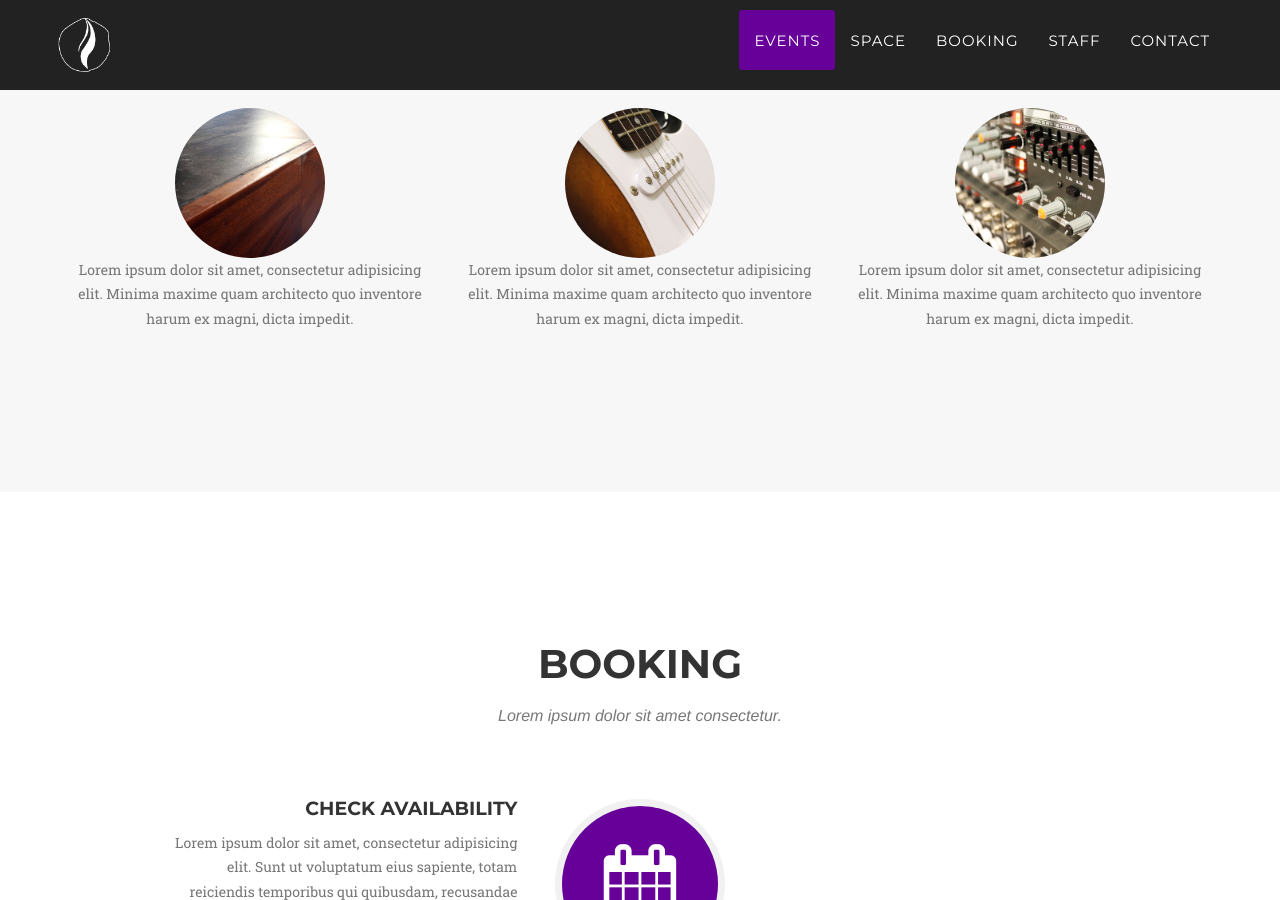
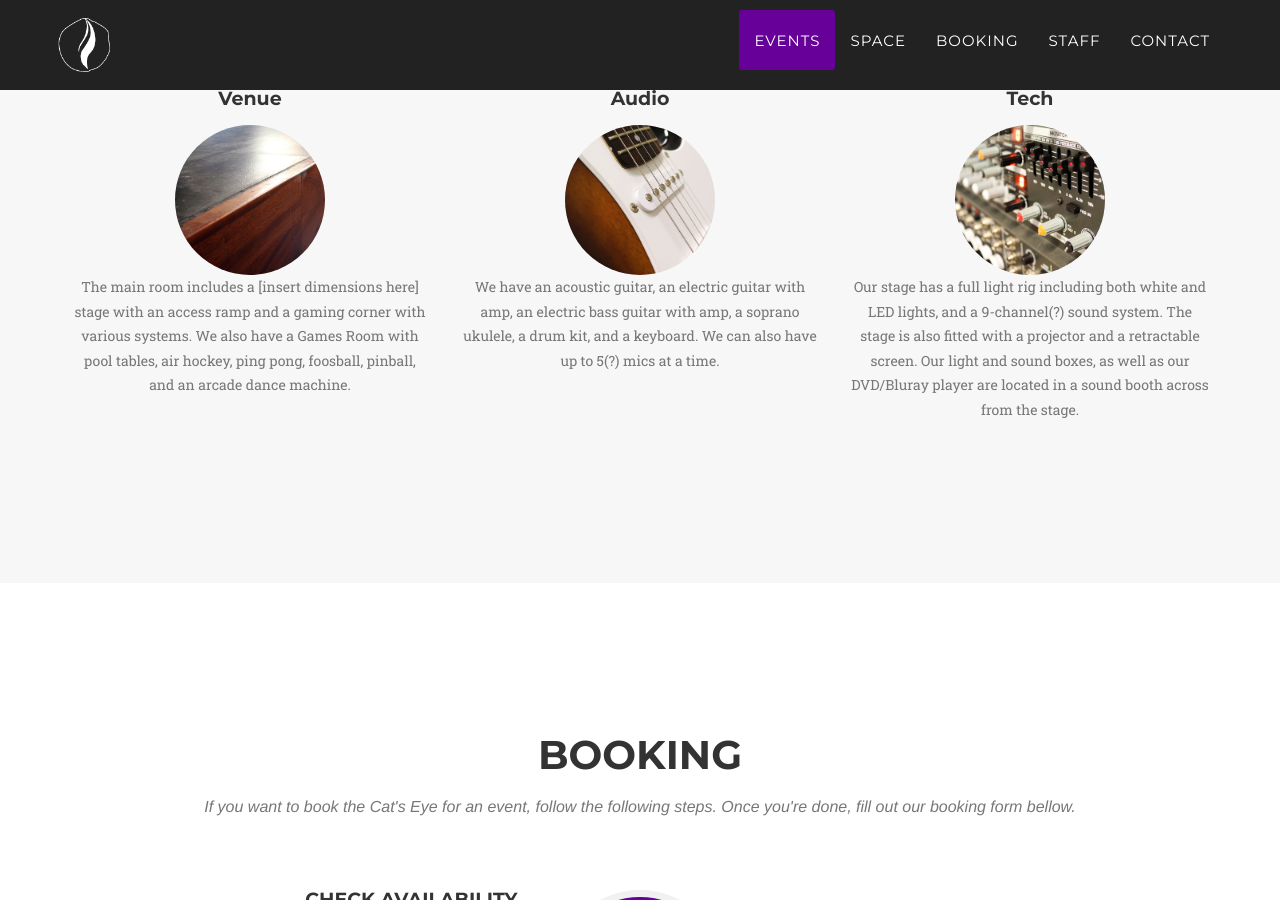
Before and after one commit to ryanfan/cats-eye-revamped, a Jekyll site: the page built from index.html, in a window 1280 px wide and 900 px high, scrolled down 1987 px. Built offline with Jekyll 4.4.1, drawn with Linux system fonts in a browser that asks for light colours; some web fonts are replaced; some of the changed text lies outside the part shown.

Commit message:
Updated text on site

```diff
--- a/_includes/about.html
+++ b/_includes/about.html
@@ -4,7 +4,7 @@
             <div class="row">
                 <div class="col-lg-12 text-center">
                     <h2 class="section-heading">Booking</h2>
-                    <h3 class="section-subheading text-muted">Lorem ipsum dolor sit amet consectetur.</h3>
+                    <h3 class="section-subheading text-muted">If you want to book the Cat's Eye for an event, follow the following steps. Once you're done, fill out our booking form bellow.</h3>
                 </div>
             </div>
             <div class="row">
@@ -23,7 +23,7 @@
                                     <!--<h4 class="subheading">Our Humble Beginnings</h4>-->
                                 </div>
                                 <div class="timeline-body">
-                                    <p class="text-muted">Lorem ipsum dolor sit amet, consectetur adipisicing elit. Sunt ut voluptatum eius sapiente, totam reiciendis temporibus qui quibusdam, recusandae sit vero unde, sed, incidunt et ea quo dolore laudantium consectetur!</p>
+                                    <p class="text-muted">Take a look at out calendar[link to calendar?] and check that your desired date and time aren't taken. It's also a good idea to consider whether there are similar events happening around that time.</p>
                                 </div>
                             </div>
                         </li>
@@ -40,7 +40,7 @@
                                     <!--<h4 class="subheading">An Agency is Born</h4>-->
                                 </div>
                                 <div class="timeline-body">
-                                    <p class="text-muted">Lorem ipsum dolor sit amet, consectetur adipisicing elit. Sunt ut voluptatum eius sapiente, totam reiciendis temporibus qui quibusdam, recusandae sit vero unde, sed, incidunt et ea quo dolore laudantium consectetur!</p>
+                                    <p class="text-muted">If your event requires any special equipment, make sure that we have it! A list of our equipment is provided above in our SPACE[link] section. Some equipment such as podiums, additional projectors or chairs must be requested through Events Victoria ([insert mailto link]).</p>
                                 </div>
                             </div>
                         </li>
@@ -58,7 +58,7 @@
                                     <!--<h4 class="subheading">Transition to Full Service</h4>-->
                                 </div>
                                 <div class="timeline-body">
-                                    <p class="text-muted">Lorem ipsum dolor sit amet, consectetur adipisicing elit. Sunt ut voluptatum eius sapiente, totam reiciendis temporibus qui quibusdam, recusandae sit vero unde, sed, incidunt et ea quo dolore laudantium consectetur!</p>
+                                    <p class="text-muted">If you'd like the bar to be open during your event, you need to book it separately along with security for the duration of the event. To do so, contact Events Victoria and fill out a risk assessment form. Once you have booked the space and the bar, forward the confirmation email to us. Note: food must be provided by the organisers when booking a bar event.</p>
                                 </div>
                             </div>
                         <li class="timeline-inverted">
--- a/_includes/footer.html
+++ b/_includes/footer.html
@@ -12,14 +12,6 @@
                         {% endfor %}
                     </ul>
                 </div>
-                <div class="col-md-4">
-                    <ul class="list-inline quicklinks">
-                        <li><a href="#">Privacy Policy</a>
-                        </li>
-                        <li><a href="#">Terms of Use</a>
-                        </li>
-                    </ul>
-                </div>
             </div>
         </div>
     </footer>
--- a/_includes/services.html
+++ b/_includes/services.html
@@ -58,7 +58,7 @@
             <div class="row">
                 <div class="col-lg-12 text-center">
                     <h2 class="section-heading">Space</h2>
-                    <h3 class="section-subheading text-muted">Lorem ipsum dolor sit amet consectetur.</h3>
+                    <h3 class="section-subheading text-muted">The Cat's Eye is a fully accessible venue with access ramps at both of its entrances. It features a stage with sound and light systems, a games corner with various systems, and a games room---</h3>
                 </div>
             </div>
             <div class="row text-center">
@@ -152,11 +152,11 @@
                             <img src="img/space/venue.jpg" class="img-responsive" style="border-radius:50%" alt="">
                         </span>
                     </a>
-                    <p class="text-muted">Lorem ipsum dolor sit amet, consectetur adipisicing elit. Minima maxime quam architecto quo inventore harum ex magni, dicta impedit.</p>
+                    <p class="text-muted">The main room includes a [insert  dimensions here] stage with an access ramp and a gaming corner with various systems. We also have a Games Room with pool tables, air hockey, ping pong, foosball, pinball, and an arcade dance machine.</p>
                 </div>
                 <div class="col-md-4">
                     <h4 class="service-heading">Audio</h4>
-                    <a href="#portfolioModalVenue" class="portfolio-link" data-toggle="modal">
+                    <a href="#portfolioModalAudio" class="portfolio-link" data-toggle="modal">
                         <span class="fa-stack fa-5x">
                             <div class="space-see-more">
                                 <i class="fa fa-circle fa-stack-2x text-primary"></i>
@@ -165,7 +165,8 @@
                             <img src="img/space/audio.jpg" class="img-responsive" style="border-radius:50%" alt="">
                         </span>
                     </a>
-                    <p class="text-muted">Lorem ipsum dolor sit amet, consectetur adipisicing elit. Minima maxime quam architecto quo inventore harum ex magni, dicta impedit.</p>
+                    <p class="text-muted">We have an acoustic guitar, an electric guitar with amp, an electric bass guitar with amp, a soprano ukulele, a drum kit, and a keyboard. We can also have up to 5(?) mics at a time.
+</p>
                 </div>
                 <div class="col-md-4">
                     <h4 class="service-heading">Tech</h4>
@@ -178,7 +179,7 @@
                             <img src="img/space/tech.jpg" class="img-responsive" style="border-radius:50%" alt="">
                         </span>
                     </a>
-                    <p class="text-muted">Lorem ipsum dolor sit amet, consectetur adipisicing elit. Minima maxime quam architecto quo inventore harum ex magni, dicta impedit.</p>
+                    <p class="text-muted">Our stage has a full light rig including both white and LED lights, and a 9-channel(?) sound system. The stage is also fitted with a projector and a retractable screen. Our light and sound boxes, as well as our DVD/Bluray player are located in a sound booth across from the stage.</p>
                 </div>
             </div>
         </div>
--- a/_includes/team.html
+++ b/_includes/team.html
@@ -4,7 +4,8 @@
             <div class="row">
                 <div class="col-lg-12 text-center">
                     <h2 class="section-heading">Our Amazing Team</h2>
-                    <h3 class="section-subheading text-muted">Lorem ipsum dolor sit amet consectetur.</h3>
+                    <h3 class="section-subheading text-muted">Two Co-Managers oversee and run the space, each serving for a full year until the end of the first or second semester.
+A Subcommittee of 33 Victoria College students is selected annually in September following an application period and group interviews.</h3>
                 </div>
             </div>
             <div class="row">
```
